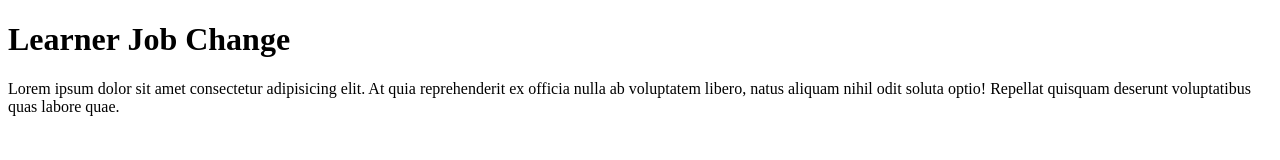
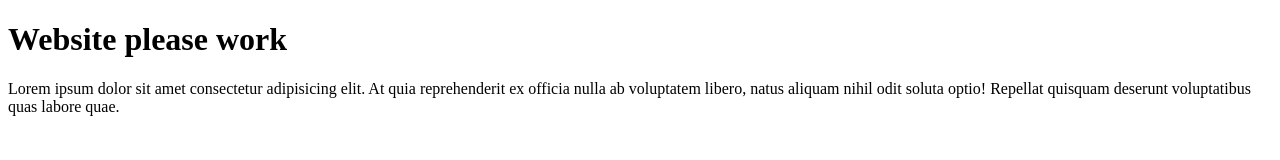
Before and after one commit to sumanth1221/MyWebsite, a plain HTML site: page index.html in a window 1280 px wide. Drawn offline with Linux system fonts and the light colour scheme.

Commit message:
html is updated

```diff
--- a/index.html
+++ b/index.html
@@ -6,7 +6,7 @@
     <title>My Website</title>
 </head>
 <body>
-    <h1>Learner Job Change</h1>
+    <h1>Website please work</h1>
     <p>Lorem ipsum dolor sit amet consectetur adipisicing elit. At quia reprehenderit ex officia nulla ab voluptatem libero, natus aliquam nihil odit soluta optio! Repellat quisquam deserunt voluptatibus quas labore quae.</p>
 </body>
 </html>
```
